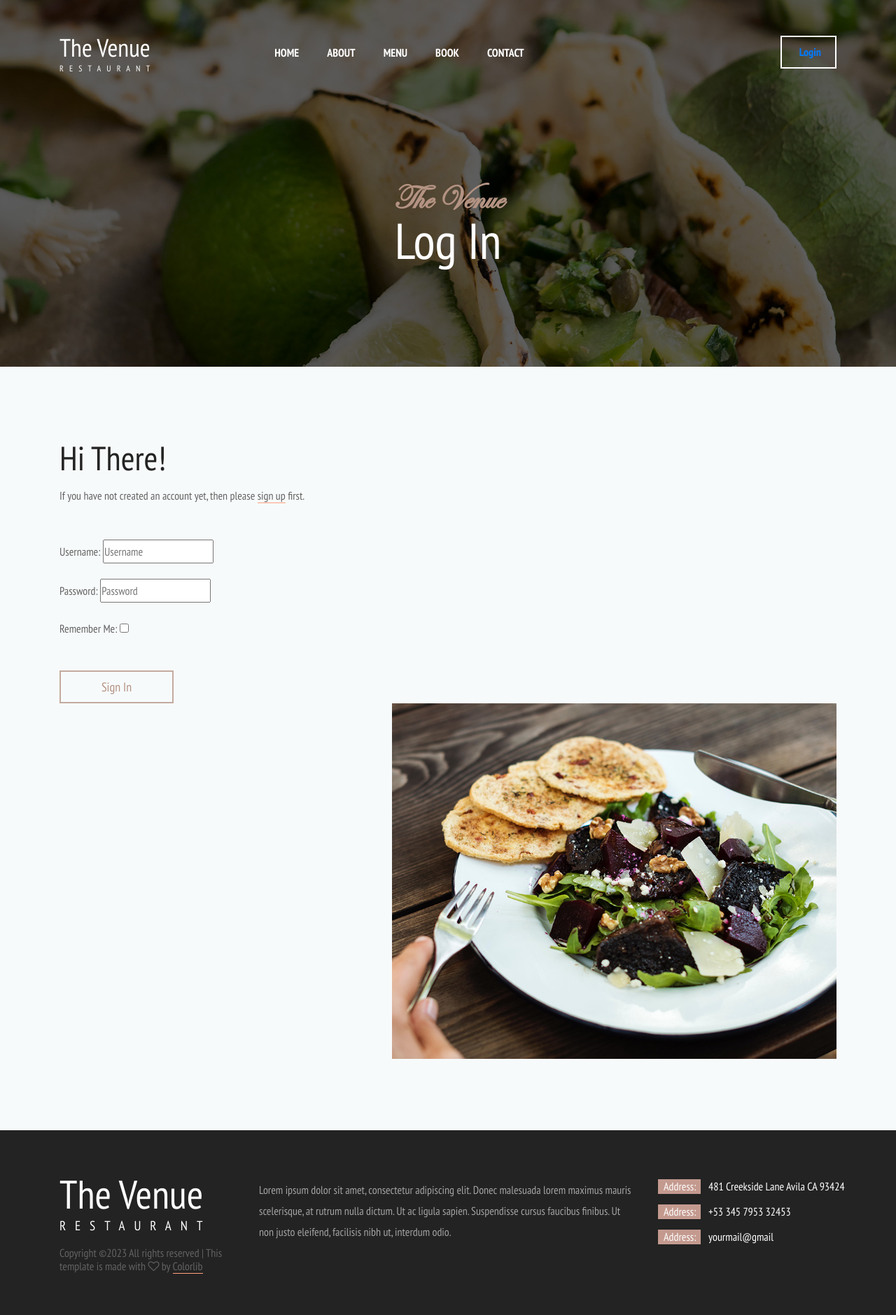
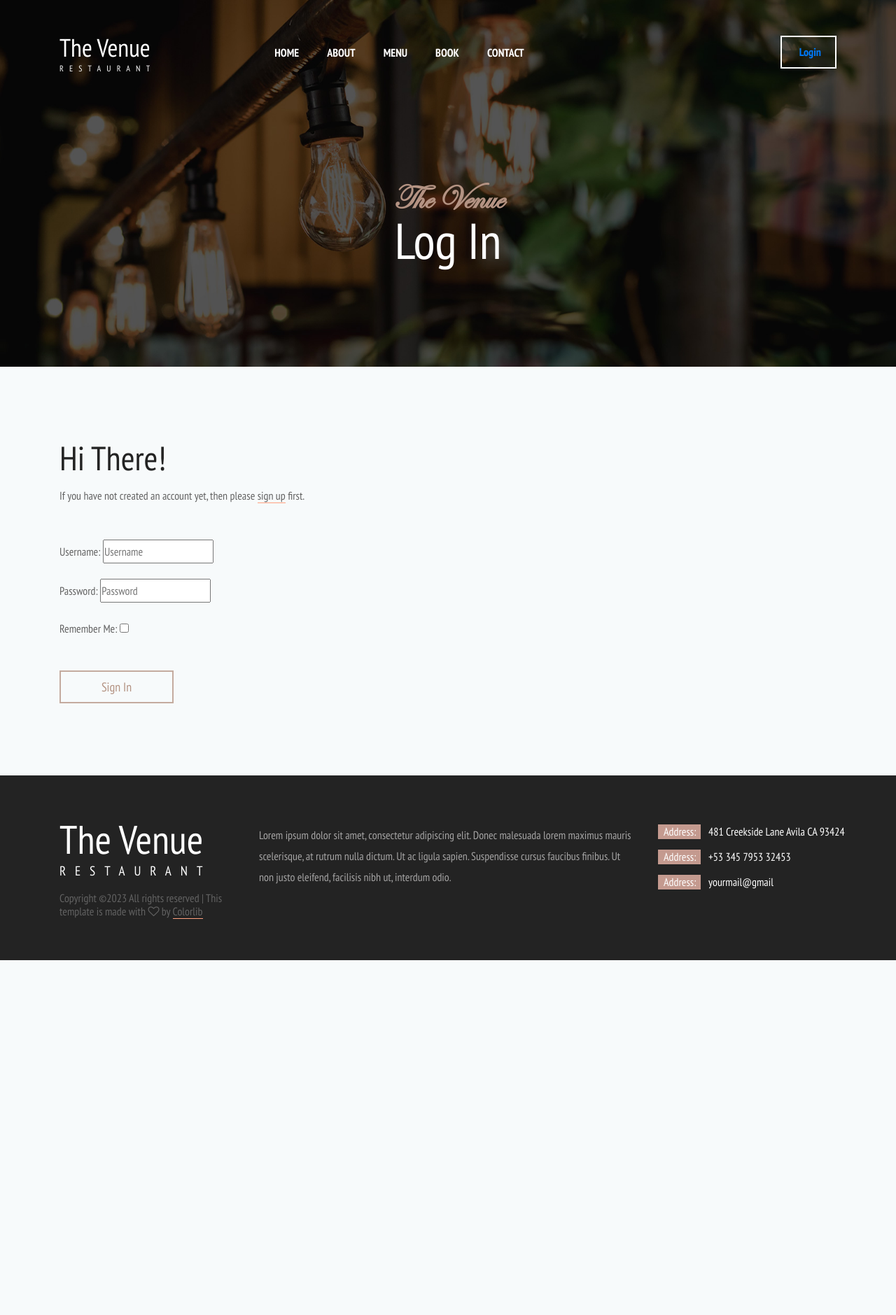
Before and after one commit to Tanjava/TheVenue, a Django app: page /accounts/login/ in a window 1280 px wide. Shown: the whole page at 70% size. After the commit the page ends 1372 px from the top, so only its background shows below. Run offline with Django 3.2, Linux system fonts and the light colour scheme; some libraries are stand-ins or nearby versions; grey boxes are pictures that could not be loaded.

Commit message:
Change images on login and logout pages

```diff
--- a/templates/account/login.html
+++ b/templates/account/login.html
@@ -11,7 +11,7 @@
 <!-- Home -->
 
 <div class="home">
-	<div class="parallax_background parallax-window" data-parallax="scroll" data-image-src="{% static 'images/contact.jpg' %}"
+	<div class="parallax_background parallax-window" data-parallax="scroll" data-image-src="{% static 'images/menu.jpg' %}"
 		data-speed="0.8"></div>
 	<div class="home_container">
 		<div class="container">
@@ -69,8 +69,7 @@
       <div class="row">
         <div class="col-lg-7 offset-lg-5">
           <div class="sig_image">
-            <div class="background_image" style="background-image:url(static/images/sig.jpg)"></div>
-            <img src="static/images/sig.jpg" alt="">
+            <div class="background_image" style="background-image:url(https://images.pexels.com/photos/8697543/pexels-photo-8697543.jpeg?auto=compress&cs=tinysrgb&w=1600)"></div>
           </div>
         </div>
       </div>
--- a/templates/account/logout.html
+++ b/templates/account/logout.html
@@ -10,7 +10,7 @@
 <!-- Home -->
 
 <div class="home">
-  <div class="parallax_background parallax-window" data-parallax="scroll" data-image-src="{% static 'images/blog.jpg' %}"
+  <div class="parallax_background parallax-window" data-parallax="scroll" data-image-src="{% static 'images/menu.jpg' %}"
     data-speed="0.8"></div>
   <div class="home_container">
     <div class="container">
@@ -62,8 +62,7 @@
 					<div class="row">
 						<div class="col-lg-7 offset-lg-5">
 							<div class="sig_image">
-								<div class="background_image" style="background-image:url(https://images.pexels.com/photos/7474117/pexels-photo-7474117.jpeg?auto=compress&cs=tinysrgb&w=1600)"></div>
-								<img src="static/images/sig.jpg" alt="">
+								<div class="background_image" style="background-image:url(https://images.unsplash.com/photo-1626790708567-f4e61046deac?w=600&auto=format&fit=crop&q=60&ixlib=rb-4.0.3&ixid=M3wxMjA3fDB8MHxzZWFyY2h8MTB8fHRpcmFtaXN1fGVufDB8MHwwfHx8Mg%3D%3D)"></div>
 							</div>
 						</div>
 					</div>
```
